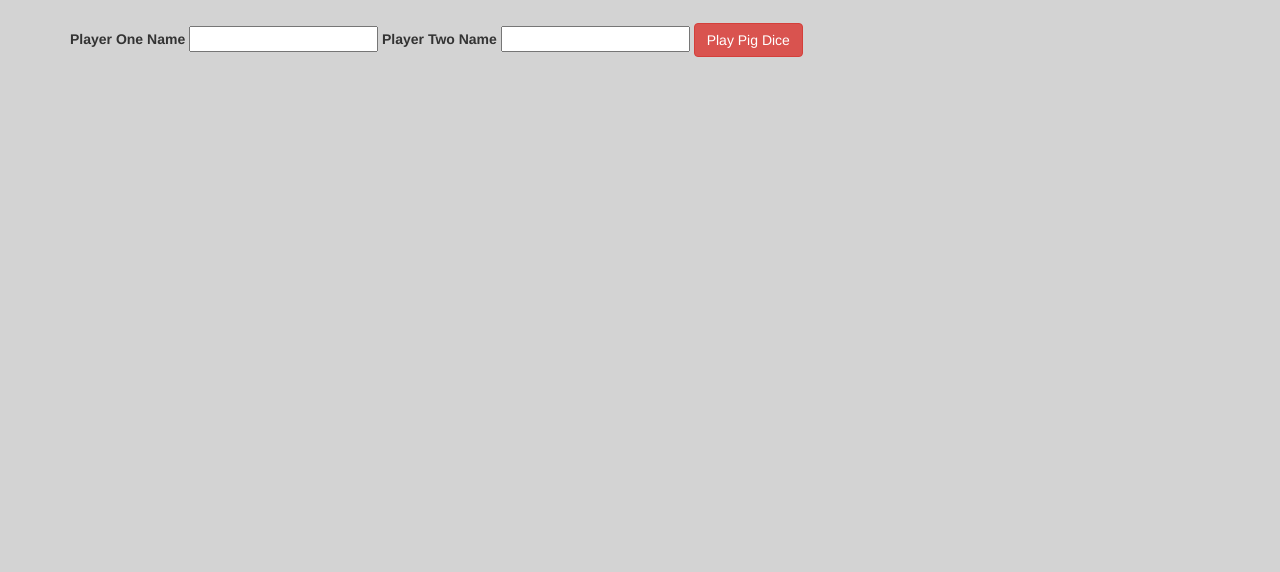
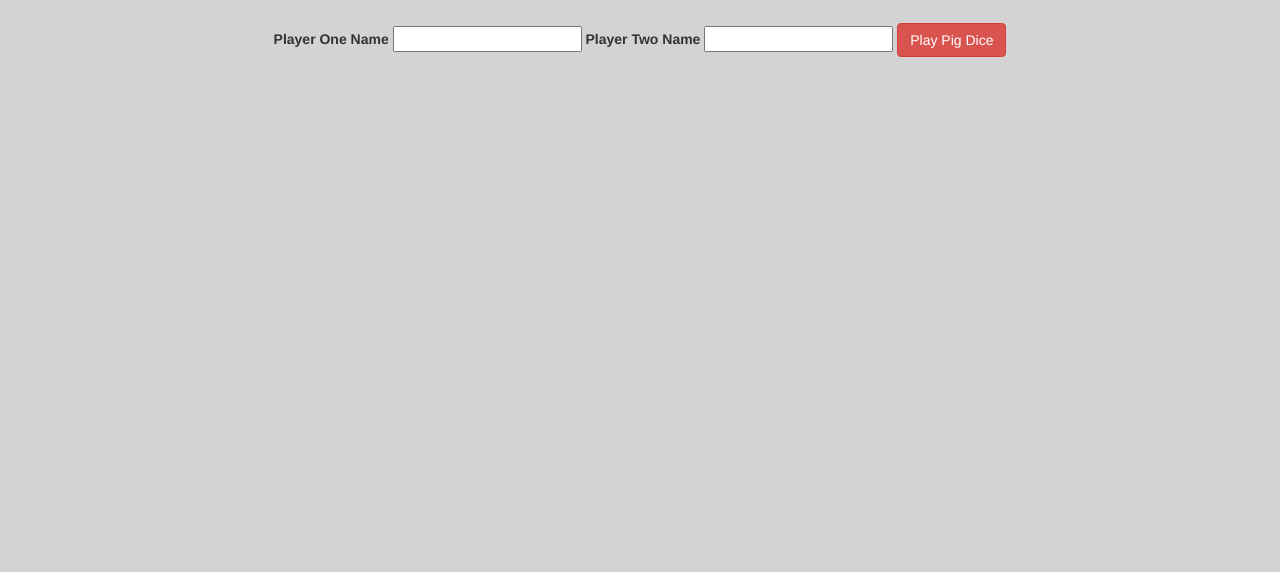
Before and after one commit to smoody0208/pig-dice, a plain HTML site: page index.html in a window 1280 px wide. Shown: the part 228-800 px from the top of the page. Drawn offline with Linux system fonts and the light colour scheme.

Commit message:
Initial commit of the day
co-authored-by: Sean-VanLeeuwen <seanbeloussow@yahoo.com>

```diff
--- a/css/styles.css
+++ b/css/styles.css
@@ -22,3 +22,8 @@ body {
 #game {
   display: none;
 }
+
+#names {
+  text-align: center;
+  /* margin: 25px; */
+}
```
